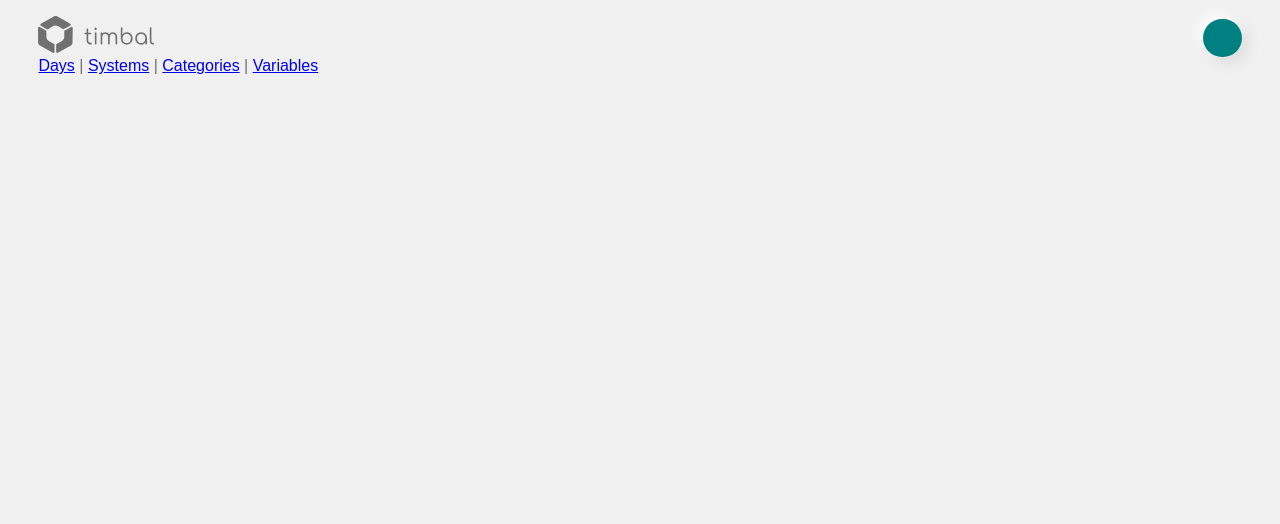
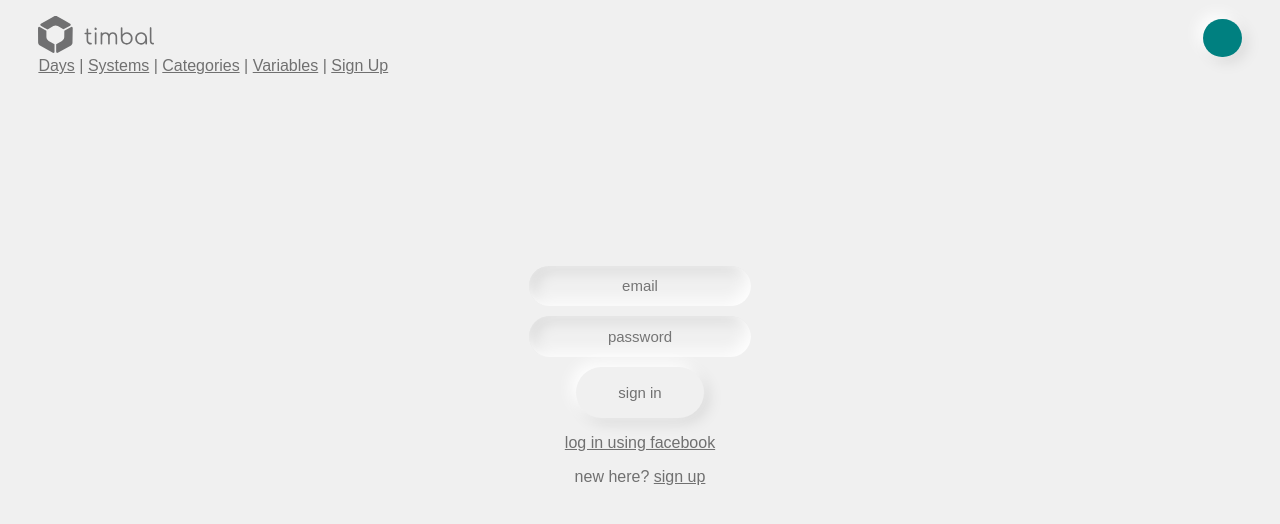
Before and after one commit to NohaKareem/timbal, a Vue app in the folder front-end/: page /#/signIn in a window 1280 px wide. Shown: the top 524 px of the page. Built offline with nearby package versions, Linux system fonts and the light colour scheme.

Commit message:
Update authentication pages' styling. Update data for bubble chart

```diff
--- a/front-end/src/App.vue
+++ b/front-end/src/App.vue
@@ -9,12 +9,11 @@
       </nav>
     </header>
     <div class="testingNav">
-      <!-- <router-link to="/">Home</router-link> | -->
-      <!-- <router-link to="/about">About</router-link> -->
       <router-link to="/days">Days</router-link> |
       <router-link to="/systems">Systems</router-link> |
       <router-link to="/categories">Categories</router-link> |
-      <router-link to="/variables">Variables</router-link>
+      <router-link to="/variables">Variables</router-link> |
+      <router-link to="/signUp">Sign Up</router-link>
     </div>
     <router-view />
   </div>
--- a/front-end/src/router/index.js
+++ b/front-end/src/router/index.js
@@ -5,6 +5,8 @@ import Days from "../views/Days.vue";
 import Categories from "../views/Categories.vue";
 import Systems from "../views/Systems.vue";
 import Variables from "../views/Variables.vue";
+import SignUp from "../views/SignUp.vue";
+import SignIn from "../views/SignIn.vue";
 
 Vue.use(VueRouter);
 
@@ -35,6 +37,16 @@ const routes = [
     component: Variables
   },
   {
+    path: "/signUp",
+    name: "SignUp",
+    component: SignUp
+  },
+  {
+    path: "/signIn",
+    name: "SignIn",
+    component: SignIn
+  },
+  {
     path: "/about",
     name: "About",
     // route level code-splitting
--- a/front-end/src/styles/globalStyles.scss
+++ b/front-end/src/styles/globalStyles.scss
@@ -14,11 +14,11 @@ $category_8: #96F5F3;
 $category_9: #C5F566;
 $category_10: #99F596;
 
-$desktopH2FontSize: 30px;
-$desktopPFontSize: 20px;
+$desktopH2FontSize: 28px;//30px;
+$desktopPFontSize: 15px;//20px;
 
 $mblH2FontSize: 25px;
-$mblPFontSize: 19px;
+$mblPFontSize: 15px;//19px;
 
 $baseMargin: 10px;
 $logEntryWidth: 7vw; // timeLogGrid.vue
@@ -137,7 +137,6 @@ input {
     border: none;
     background-color: $grayWhite;
     font-family: 'Quattrocento Sans', sans-serif;
-
 }
 
 input[type=submit] {
@@ -154,9 +153,11 @@ input[type=submit] {
     }
 }
 
-input[type=text] {
+input[type=text], input[type=password], input[type=email] {
     @include softUiInsetShadow();
     border-radius: $baseMargin * 5;
+    width: 30vw;
+    height: 6vw;
     text-align: center;
 }
 
@@ -181,6 +182,42 @@ input[type=text] {
         font-size: $mblPFontSize;
     }
 }
+
+// authentication forms
+.signUpForm {
+    display: flex;
+    flex-direction: column;
+    text-align: center;
+    justify-content: center;
+    align-items: center;
+
+    input {
+        margin-top: $baseMargin;
+    }
+}
+
+a {
+    color: $timbalBlack;
+}
+
+a:hover {
+    background-color: $timbalBlack;
+    color: $grayWhite;
+}
+
+.auth {
+    text-align: center;
+    margin-top: 15%;
+
+    input[type=submit] {
+        width: 20vw;
+        height: 8vw;
+    }
+}
+
+// .alternativeLinks {
+//     padding-top: $baseMargin * 2;
+// }
 
 @media screen and (min-width: $desktopWidth) {
     // // testing
@@ -222,7 +259,7 @@ input[type=text] {
     }
 
     input[type=text] {
-        width: 10vw;
+        width: 15vw;
     }
 
     .addLogButton {
@@ -232,6 +269,22 @@ input[type=text] {
             font-size: $desktopPFontSize;
         }
     }
+
+    // authentication
+    .signUpForm {
+        input {
+            margin-top: $baseMargin;
+            width: 17vw;
+            height: 3vw;
+        }
+    }
+    .auth {
+        input[type=submit] {
+            width: 10vw;
+            height: 4vw;
+        }
+    }
+
 
     // header
     $desktopProfilePicRadius: 3vw;
--- a/front-end/src/views/BubbleChart.vue
+++ b/front-end/src/views/BubbleChart.vue
@@ -16,7 +16,7 @@
     },
     created() {
         let self = this;
-        let dataToDisplay = [{}];
+        let dataToDisplay = [];
         //~~variables
         axios.get('http://localhost:3000/day/5e611877b705711710a1b28d/var/5e3316671c71657e18823380/details')
         .then(function(response) {
@@ -27,6 +27,8 @@
                 // map time spent to each top-level category (at the top of the log hierarchy. hierarchy nesting is delimited by '.')
                 // top level element is always the first element
                 let topLevelCategory = logEntry.full_category[0].code;
+                let existingCategory = dataToDisplay.find(category => category.code === topLevelCategory);
+                console.log(!existingCategory)
 
                 // compute duration, in minutes, as difference between start and end time
                 let duration = Math.abs(
@@ -34,16 +36,26 @@
                             - (new Date(logEntry.end_time).getHours() * 60 + new Date(logEntry.end_time).getMinutes())
                             );
                 // dataToDisplay.push({
+                // });
 
-                // });
-                dataToDisplay[topLevelCategory] = (dataToDisplay[topLevelCategory] == undefined) ? duration : dataToDisplay[topLevelCategory] + duration;
+                // add new duration if category doesn't exist
+                if (!existingCategory) {
+                    dataToDisplay.push({
+                      code: topLevelCategory,
+                      duration: duration
+                    });
+                } else {
+                  // increment duration
+                  dataToDisplay.find(category => category.code === topLevelCategory).duration += duration;
+                }
+
+                // dataToDisplay[topLevelCategory] = (dataToDisplay[topLevelCategory] == undefined) ? duration : dataToDisplay[topLevelCategory] + duration;
             });
             console.log(dataToDisplay)
             // convert data to a js object
             // dataToDisplay.forEach(data => {
             //     console.log(data)
             // })
-
         }).catch(function(error) {
             console.error(error);
         });
--- a/front-end/src/views/Days.vue
+++ b/front-end/src/views/Days.vue
@@ -14,11 +14,11 @@
           <input type="date" name="date" id="date" ref="date">
         </div>
         <div class="logTaskInput">
-          <label for="timeInput_from">Start time</label>
+          <label for="timeInput_from">from</label>
           <input type="time" name="timeInput_from" id="timeInput_from" ref="timeInput_from">
         </div>
         <div class="logTaskInput">
-          <label for="timeInput_to">End time</label>
+          <label for="timeInput_to">to</label>
           <input type="time" name="timeInput_to" id="timeInput_to" ref="timeInput_to">
         </div>
         <input type="text" name="full_category" id="full_category" placeholder="task log" value="b.a.w.6003">
--- /dev/null
+++ b/front-end/src/views/SignIn.vue
@@ -0,0 +1,20 @@
+<template>
+  <div class="auth">
+    <h1 class="hidden">Sign In</h1>
+    <form action="http://localhost:3000/signIn" method="POST" class="signUpForm">
+      <input type="email"  name="email" id="email" placeholder="email">
+      <input type="password" name="password" id="password" placeholder="password">
+      <input type="submit" value="sign in">
+    </form>
+    <div class="alternativeLinks">
+        <p><a href="http://localhost:3000/facebook">log in using facebook</a></p>
+        <p>new here? <router-link to="/signUp"> sign up </router-link> </p>
+    </div>
+    <router-view />
+  </div>
+</template>
+
+<style lang="scss">
+  // @import '@/styles/reset.scss';
+  @import '@/styles/globalStyles.scss';
+</style>
--- /dev/null
+++ b/front-end/src/views/SignUp.vue
@@ -0,0 +1,22 @@
+<template>
+  <div class="auth">
+    <h1 class="hidden">Sign Up</h1>
+    <form action="/signUp" method="POST" class="signUpForm">
+      <input type="text" name="firstName" id="firstName" placeholder="first name">
+      <input type="text" name="lastName" id="lastName" placeholder="last name">
+      <input type="email"  name="email" id="email" placeholder="email">
+      <input type="password" name="password" id="password" placeholder="password">
+      <input type="submit" value="sign up">
+    </form>
+    <div class="alternativeLinks">
+      <p><a href="http://localhost:3000/facebook">log in using facebook</a></p>
+      <p>already a member? <router-link to="/signIn"> sign in </router-link> </p>
+    </div>
+    <router-view />
+  </div>
+</template>
+
+<style lang="scss">
+  // @import '@/styles/reset.scss';
+  @import '@/styles/globalStyles.scss';
+</style>
```
Also changed, not shown: 1 other file (tests, documents, lock files or other folders).
